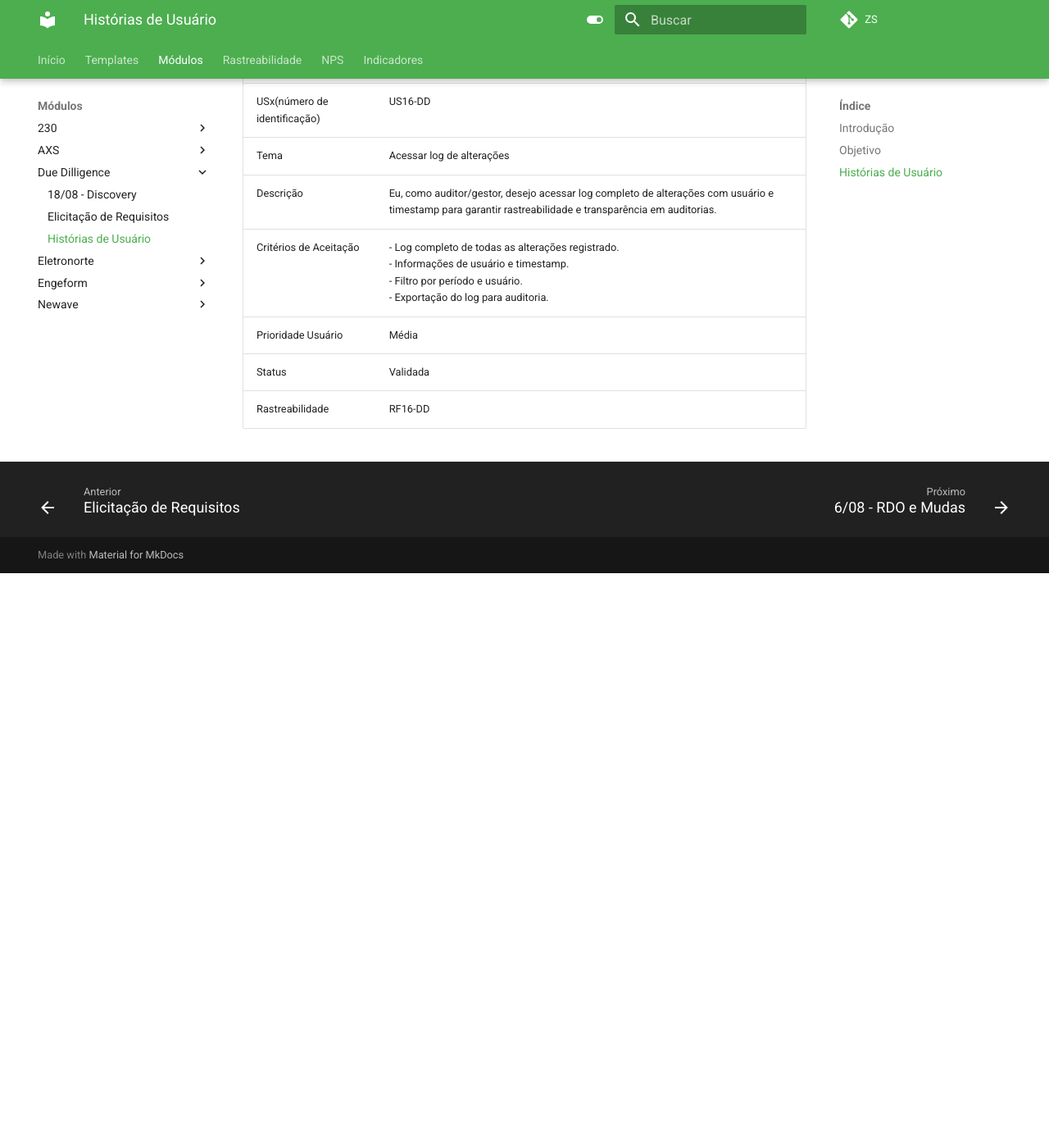
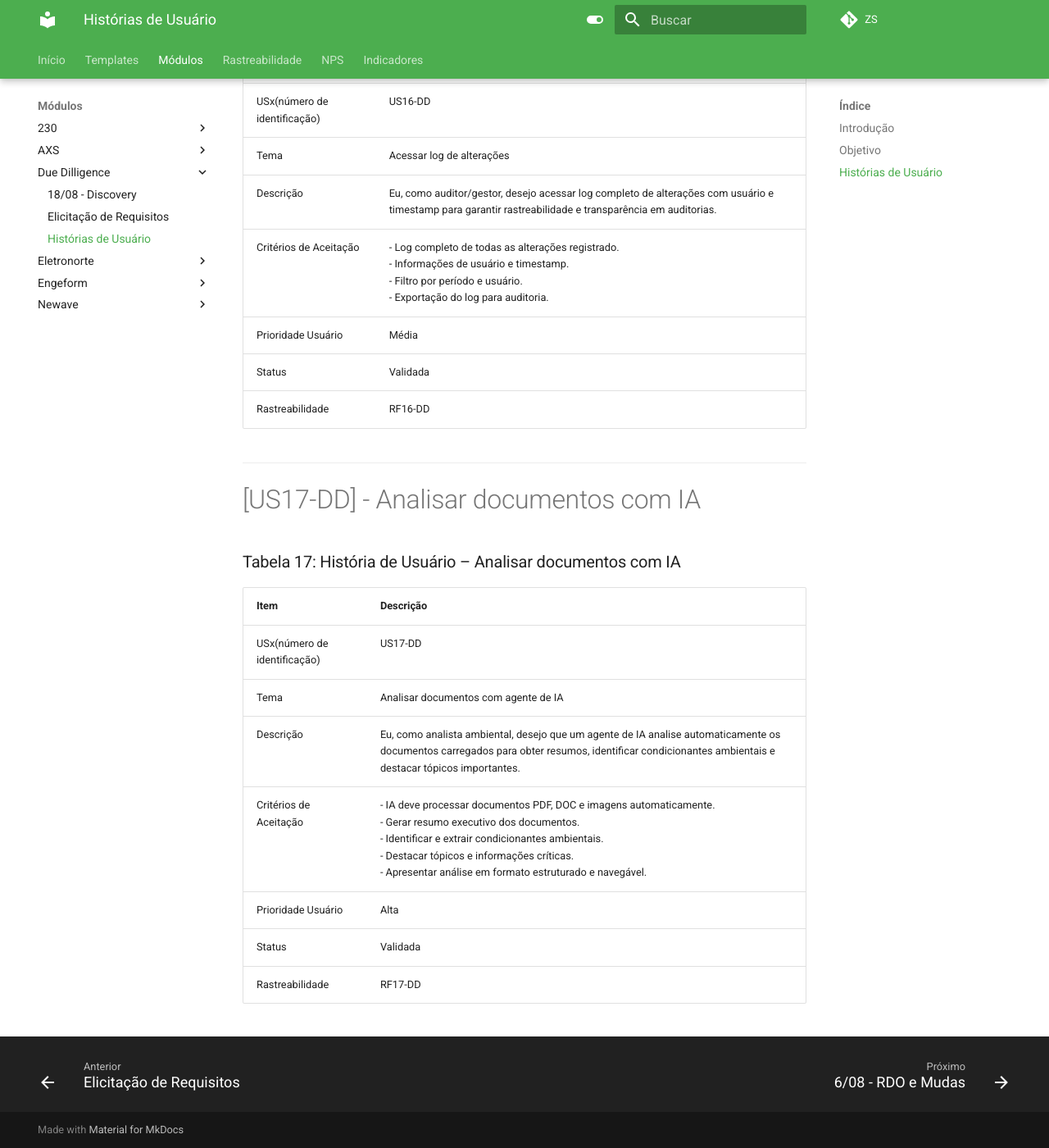
Before and after one commit to ZagoConsultoria/GIZAdocs, an MkDocs documentation site: the page built from docs/modulos/DD/modelagem/historiasdeusuario.md, in a window 1280 px wide and 1400 px high, scrolled down 10979 px. Shown: the whole window at 82% size. Built offline with MkDocs 1.6.1 and Material for MkDocs 9.7.7, drawn with Linux system fonts in a browser that asks for light colours; comment, search, counter and statistics services are not loaded; before the commit the page ends 11678 px from its top, so only the background shows below that.

Commit message:
docs: melhorias dd

```diff
--- a/docs/modulos/DD/modelagem/historiasdeusuario.md
+++ b/docs/modulos/DD/modelagem/historiasdeusuario.md
@@ -269,3 +269,19 @@ O objetivo deste documento é apresentar as histórias de usuário que descrevem
 | Prioridade Usuário           | Média                                                                                                                                                                |
 | Status                       | Validada                                                                                                                                                             |
 | Rastreabilidade              | RF16-DD                                                                                                                                                              |
+
+---
+
+# [US17-DD] - Analisar documentos com IA {#us17-dd}
+
+### Tabela 17: História de Usuário – Analisar documentos com IA
+
+| Item                         | Descrição                                                                                                                                                                                                                                                                      |
+| ---------------------------- | ------------------------------------------------------------------------------------------------------------------------------------------------------------------------------------------------------------------------------------------------------------------------------ |
+| USx(número de identificação) | US17-DD                                                                                                                                                                                                                                                                        |
+| Tema                         | Analisar documentos com agente de IA                                                                                                                                                                                                                                           |
+| Descrição                    | Eu, como analista ambiental, desejo que um agente de IA analise automaticamente os documentos carregados para obter resumos, identificar condicionantes ambientais e destacar tópicos importantes.                                                                             |
+| Critérios de Aceitação       | - IA deve processar documentos PDF, DOC e imagens automaticamente.<br>- Gerar resumo executivo dos documentos.<br>- Identificar e extrair condicionantes ambientais.<br>- Destacar tópicos e informações críticas.<br>- Apresentar análise em formato estruturado e navegável. |
+| Prioridade Usuário           | Alta                                                                                                                                                                                                                                                                           |
+| Status                       | Validada                                                                                                                                                                                                                                                                       |
+| Rastreabilidade              | RF17-DD                                                                                                                                                                                                                                                                        |
```
Also changed, not shown: docs/modulos/DD/elicitacao/elicitacao.md (+19 -18 lines).
